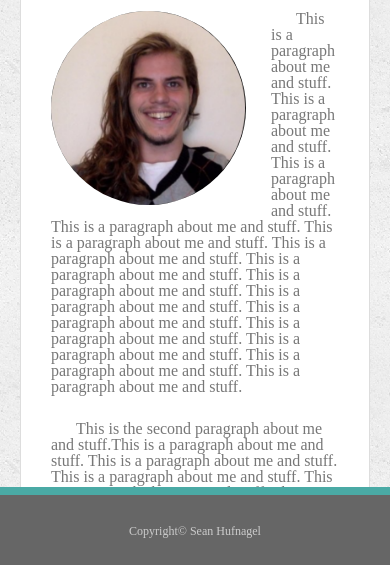
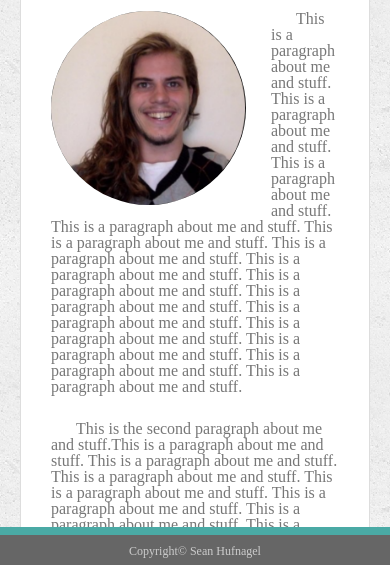
Before and after one commit to swhufnagel/Responsive-Portfolio, a plain HTML site: page index.html in a window 390 px wide. Shown: the part 277-842 px from the top of the page. Drawn offline with Linux system fonts and the light colour scheme.

Commit message:
Update mystyle.css

```diff
--- a/assets/css/mystyle.css
+++ b/assets/css/mystyle.css
@@ -134,7 +134,7 @@
 footer{
     background: #666;
     color: #fff;
-    padding: 30px 0;
+    padding: 10px 0;
     clear: both;
     border-top: 8px solid #4aaaa5;
     color: #ccc;
@@ -251,6 +251,9 @@
     }
 }
 @media only screen and (max-width: 640px){
+    footer{
+        padding: 10px 0;
+    }
     #masthead{
         position:static;
         margin-bottom: 20px;
```
